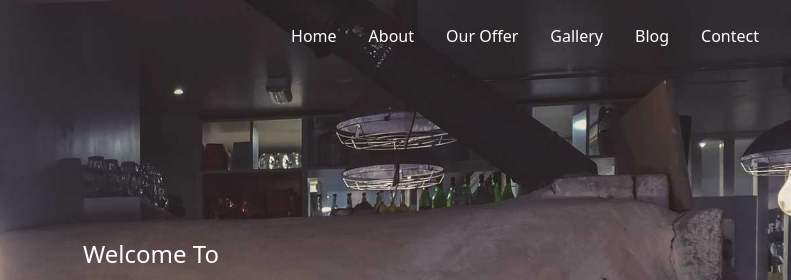
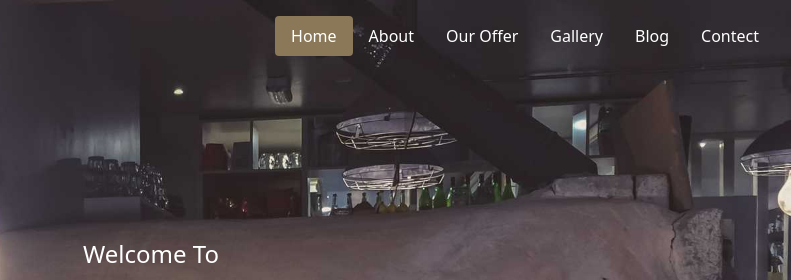
Before and after one commit to Farah-Dawod/Bakery-Website, a plain HTML site: page index.html in a window 1280 px wide. In both pictures the pointer is over the item "Home". Shown: the top 280 px of the page, 489-1280 px from the left. Drawn offline with Linux system fonts and the light colour scheme.

Commit message:
Update main.css

```diff
--- a/main.css
+++ b/main.css
@@ -17,6 +17,11 @@
 .main{
     width: 100%;
     margin-top: 150px;
+
+}
+li:hover{
+        background-color: #8A7858;
+        border-radius: 4px;
 
 }
 .main p , h2{
```
